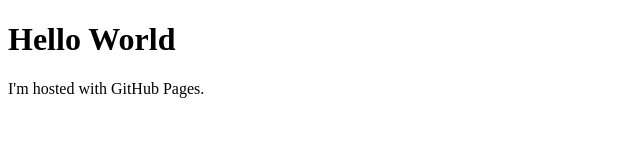
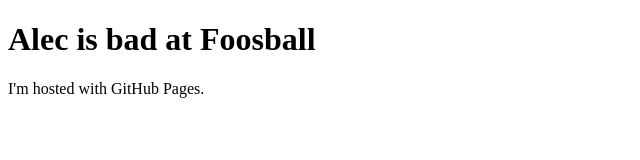
Before and after one commit to lalchek/lalchek.github.io, a plain HTML site: page index.html in a window 1280 px wide. Shown: the whole page, without its empty margins (0-640 px from the left). Drawn offline with Linux system fonts and the light colour scheme.

Commit message:
Update index.html

```diff
--- a/index.html
+++ b/index.html
@@ -4,7 +4,7 @@
         <title>lalchek.github.io</title>
     </head>
     <body>
-        <h1>Hello World</h1>
+        <h1>Alec is bad at Foosball</h1>
         <p>I'm hosted with GitHub Pages.</p>
     </body>
 </html>
```
